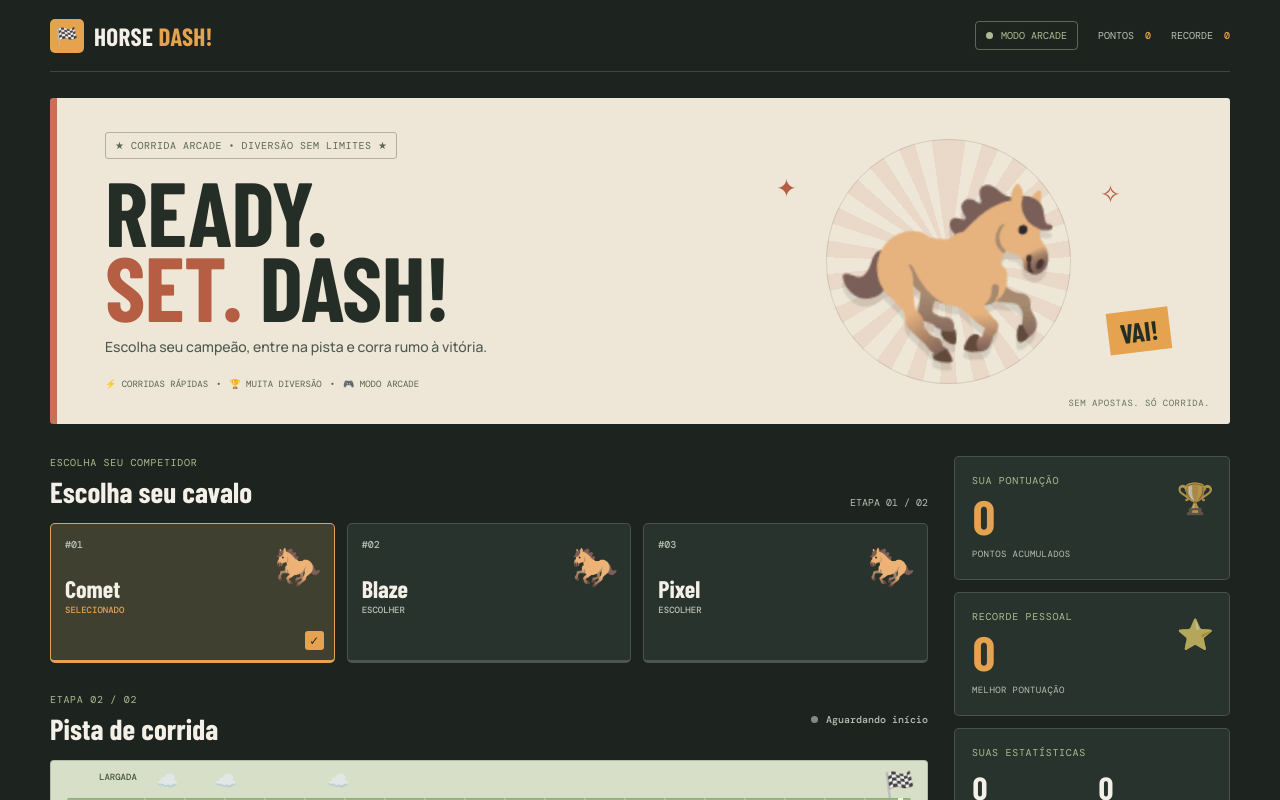
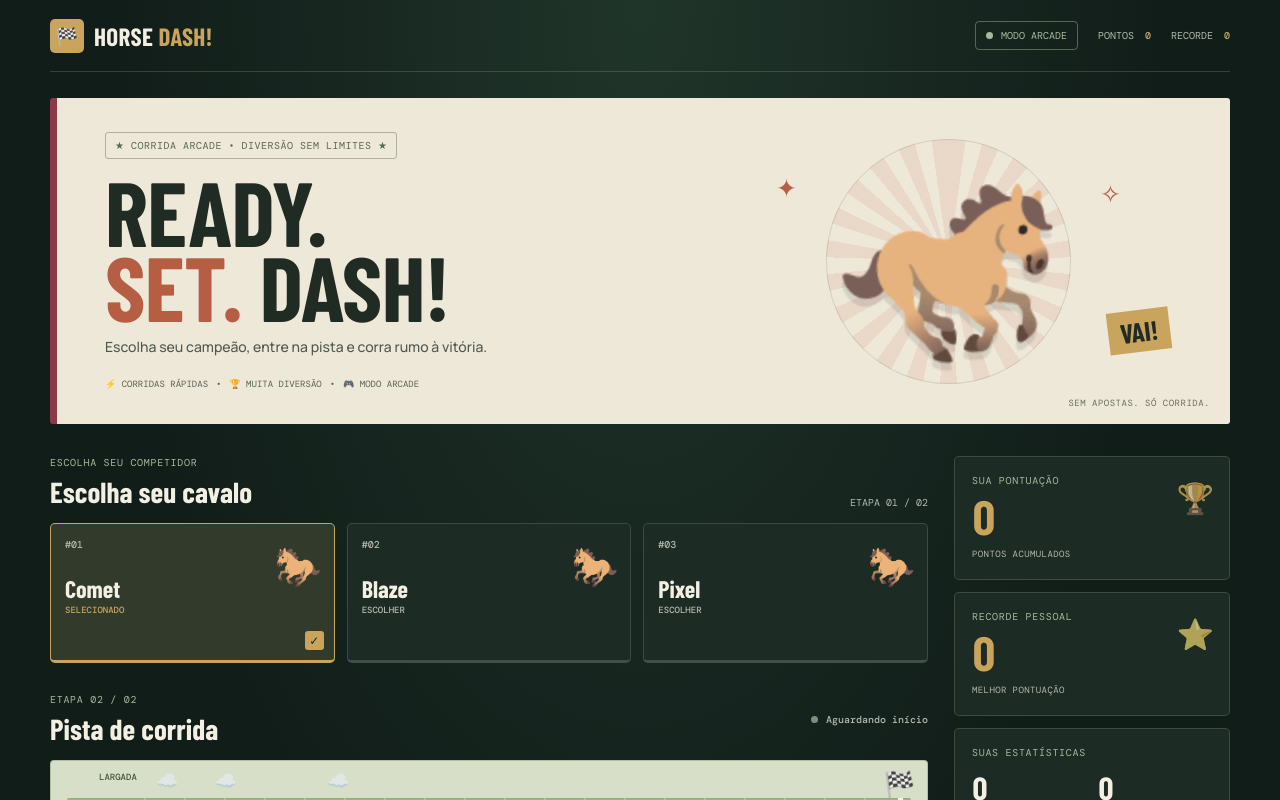
Before and after one commit to DogShown/HorseRacing, a React (Vite) app: page / in a window 1280 px wide. Shown: the top 800 px of the page. Built offline with nearby package versions, Linux system fonts and the light colour scheme; a web font is replaced by a local one.

Commit message:
Refine HORSE DASH racecourse visual identity

```diff
--- a/src/styles/tokens.css
+++ b/src/styles/tokens.css
@@ -4,81 +4,38 @@
   --font-body: "Manrope", system-ui, sans-serif;
   --font-display: "Barlow Condensed", Impact, sans-serif;
   --font-mono: "DM Mono", monospace;
-
-  /* Base esportiva: grafite, verde estábulo, papel e terracota. */
-  --color-bg: #1d2420;
-  --color-surface: #29332d;
-  --color-surface-raised: #354238;
-  --color-gold: #e5a34f;
-  --color-coral: #c96f53;
-  --color-mint: #a9bd91;
-  --color-text: #f4f0e7;
-  --color-text-muted: #b9c0b5;
-  --color-border: rgba(244, 240, 231, .16);
-  --color-focus: #f0b45f;
-  --color-paper: #eee7d8;
-  --color-ink: #252d27;
-  --color-track: #9bb57d;
-
-  --shadow-card: 0 8px 22px rgba(0, 0, 0, .16);
+  --color-bg: #111d19;
+  --color-surface: #1c2b24;
+  --color-surface-raised: #26382f;
+  --color-gold: #c9a45c;
+  --color-coral: #8d3945;
+  --color-mint: #a9b99a;
+  --color-text: #f4efe3;
+  --color-text-muted: #b5b9ad;
+  --color-border: rgba(226, 215, 187, .18);
+  --color-focus: #e1c27c;
+  --color-paper: #eee8d9;
+  --color-ink: #202b24;
+  --color-track: #7d9568;
+  --shadow-card: 0 12px 30px rgba(0, 0, 0, .2);
   --shadow-glow-mint: 0 0 0 transparent;
   --shadow-glow-coral: 0 0 0 transparent;
-
-  --space-1: 4px;
-  --space-2: 8px;
-  --space-3: 12px;
-  --space-4: 16px;
-  --space-5: 20px;
-  --space-6: 24px;
-  --space-8: 32px;
-
-  --radius-sm: 5px;
-  --radius-md: 9px;
-  --radius-lg: 13px;
-  --radius-xl: 17px;
+  --space-1: 4px; --space-2: 8px; --space-3: 12px; --space-4: 16px;
+  --space-5: 20px; --space-6: 24px; --space-8: 32px;
+  --radius-sm: 3px; --radius-md: 6px; --radius-lg: 9px; --radius-xl: 12px;
   --content-width: 1180px;
-
-  --transition-fast: 150ms ease;
-  --transition-normal: 200ms ease;
-
-  /* Aliases mantidos para compatibilidade com os componentes. */
-  --bg: var(--color-bg);
-  --panel: var(--color-surface);
-  --panel-light: var(--color-surface-raised);
-  --yellow: var(--color-gold);
-  --coral: var(--color-coral);
-  --mint: var(--color-mint);
-  --muted: var(--color-text-muted);
-  --mono: var(--font-mono);
-
-  font-family: var(--font-body);
-  color: var(--color-text);
-  background: var(--color-bg);
-  font-synthesis: none;
-  text-rendering: optimizeLegibility;
-  -webkit-font-smoothing: antialiased;
-  -moz-osx-font-smoothing: grayscale;
-  font-weight: 500;
+  --transition-fast: 150ms ease; --transition-normal: 200ms ease;
+  --bg: var(--color-bg); --panel: var(--color-surface); --panel-light: var(--color-surface-raised);
+  --yellow: var(--color-gold); --coral: var(--color-coral); --mint: var(--color-mint);
+  --muted: var(--color-text-muted); --mono: var(--font-mono);
+  font-family: var(--font-body); color: var(--color-text); background: var(--color-bg);
+  font-synthesis: none; text-rendering: optimizeLegibility; -webkit-font-smoothing: antialiased;
+  -moz-osx-font-smoothing: grayscale; font-weight: 500;
 }
-
 * { box-sizing: border-box; }
-
 html { background: var(--color-bg); }
-
-body {
-  min-width: 320px;
-  min-height: 100vh;
-  margin: 0;
-  background: var(--color-bg);
-}
-
+body { min-width: 320px; min-height: 100vh; margin: 0; background: radial-gradient(ellipse at 50% 0%, #20352a 0%, var(--color-bg) 58%); }
 button, a { font: inherit; }
-
-button:focus-visible, a:focus-visible {
-  outline: 3px solid var(--color-focus);
-  outline-offset: 3px;
-}
-
+button:focus-visible, a:focus-visible { outline: 3px solid var(--color-focus); outline-offset: 3px; }
 button:disabled { cursor: not-allowed; }
-
 ::selection { color: var(--color-ink); background: var(--color-gold); }
```
